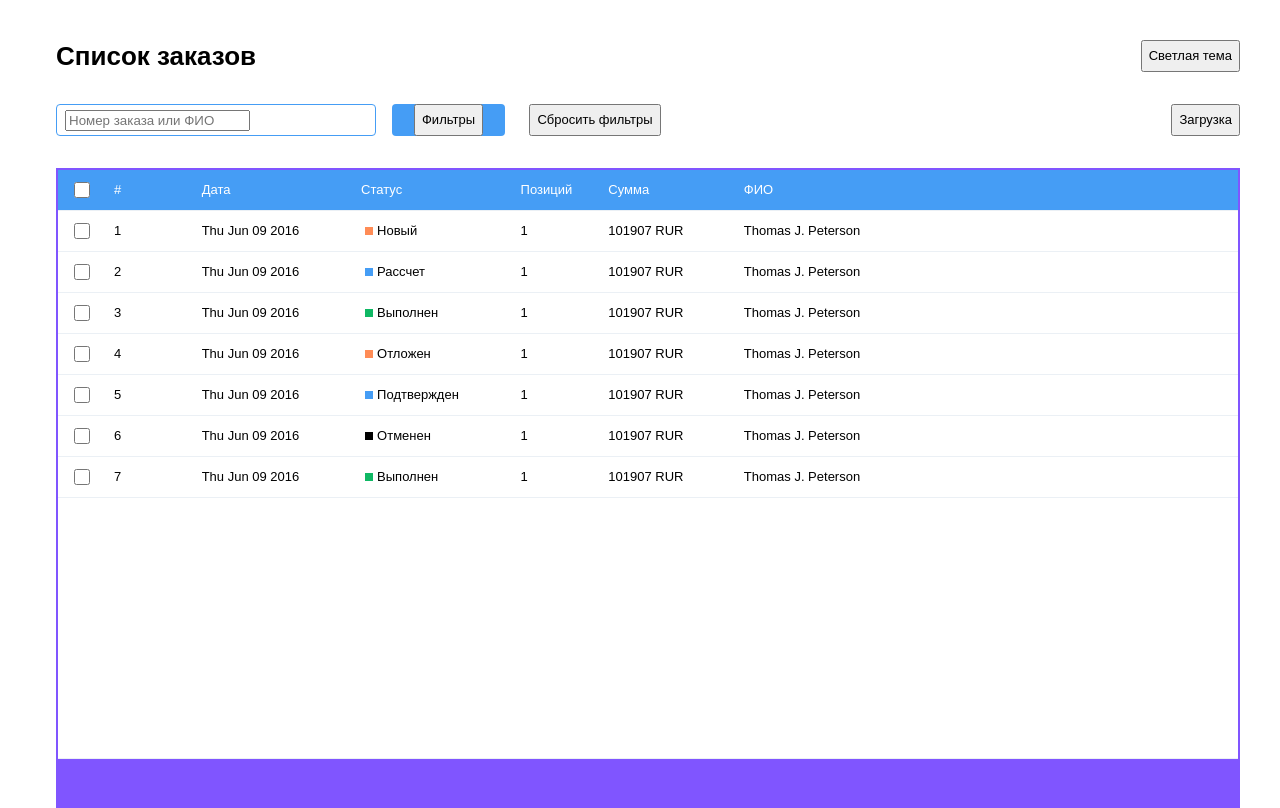
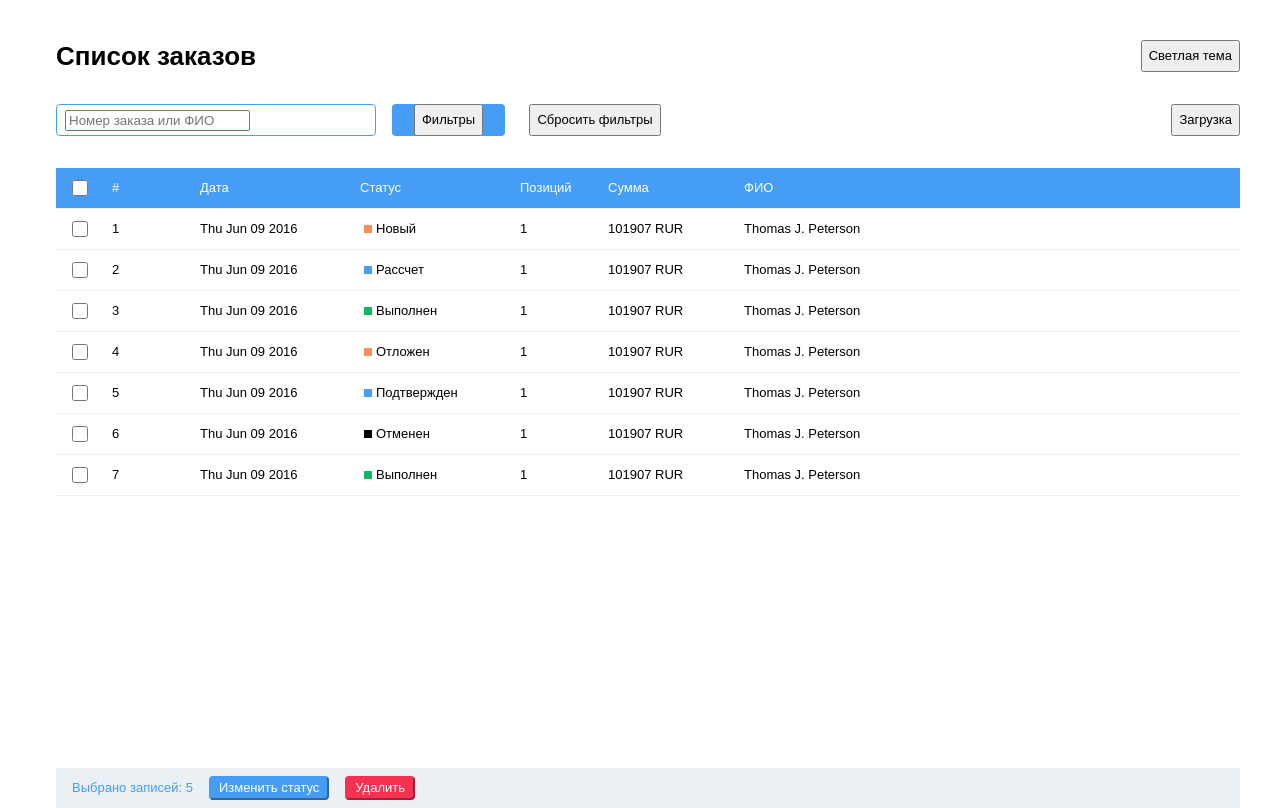
Before and after one commit to StrixSeloputo/admin-panel, a React (Create React App) app: page / in a window 1280 px wide. Built offline with nearby package versions, Linux system fonts and the light colour scheme.

Commit message:
Сделана заготовка футера таблица (без пагинации) + стилизованны кнопки (через компонент)

```diff
--- a/src/components/common/Button.js
+++ b/src/components/common/Button.js
@@ -4,12 +4,12 @@ import Text from "./Text";
 import Icon from "./Icon";
 
 function Button(props) {
-    const {text, icon, style, onClick} = props;
+    const {text, icon, style, onClick, className} = props;
     const iconComponent = icon && <Icon icon={icon} />
     const textComponent = text && <Text text={text} />
     return (
         // <button className={"button"} style={{background: style.color}}>
-    <button onClick={onClick}>
+    <button onClick={onClick} className={className}>
         {iconComponent}
         {textComponent}
     </button>
--- a/src/components/control_panel/ControlPanel.css
+++ b/src/components/control_panel/ControlPanel.css
@@ -9,13 +9,13 @@
     /*margin-bottom: 16px;*/
 }
 
-.control-panel__item-group {
+.action-button {
     display: flex;
     flex-direction: row;
     align-items: flex-start;
 }
 
-.control-panel__extra-items {
+.extra-action {
 
 }
 
--- a/src/components/control_panel/ControlPanel.js
+++ b/src/components/control_panel/ControlPanel.js
@@ -16,12 +16,12 @@ class ControlPanel extends Component {
         return (
             <div style={{marginBottom: "32px"}}>
                 <div className="control-panel">
-                    <div className="control-panel__item-group">
+                    <div className="action-button">
                         <Searchbar/>
                         <FilterButton openFilter={this.openFilter} />
                         <ClearFilterButton/>
                     </div>
-                    <div className="control-panel__extra-items">
+                    <div className="extra-action">
                         <ReloadButton/>
                     </div>
                 </div>
--- /dev/null
+++ b/src/components/table/ChangeStatusButton.css
@@ -0,0 +1,12 @@
+button.change-status-button {
+    display: flex;
+    flex-direction: row;
+    align-items: center;
+    height: 24px;
+    color: var(--day-white);
+    background: var(--status-blue);
+    border-color: var(--status-blue);
+    border-radius: 4px;
+    padding: 4px 8px;
+    margin-right: 16px;
+}
--- /dev/null
+++ b/src/components/table/ChangeStatusButton.js
@@ -0,0 +1,10 @@
+import React from "react";
+import Button from "../common/Button";
+import './ChangeStatusButton.css'
+
+export default function ChangeStatusButton() {
+    return (
+        <Button className="change-status-button"
+                text="Изменить статус"/>
+    )
+}
--- /dev/null
+++ b/src/components/table/DeleteButton.css
@@ -0,0 +1,12 @@
+button.delete-button {
+    display: flex;
+    flex-direction: row;
+    align-items: center;
+    height: 24px;
+    color: var(--day-white);
+    background: var(--status-red);
+    border-color: var(--status-red);
+    border-radius: 4px;
+    padding: 4px 8px;
+    margin-right: 16px;
+}
--- /dev/null
+++ b/src/components/table/DeleteButton.js
@@ -0,0 +1,10 @@
+import React from "react";
+import Button from "../common/Button";
+import './DeleteButton.css';
+
+export default function DeleteButton() {
+    return (
+        <Button className="delete-button"
+                text="Удалить" />
+    )
+}
--- /dev/null
+++ b/src/components/table/RowCounter.css
@@ -0,0 +1,7 @@
+.row-counter {
+    display: flex;
+    align-items: center;
+    margin-right: 16px;
+    height: 24px;
+    color: var(--status-blue);
+}
--- /dev/null
+++ b/src/components/table/RowCounter.js
@@ -0,0 +1,11 @@
+import React from "react";
+import './RowCounter.css'
+import Text from "../common/Text";
+
+export default function RowCounter() {
+    return (
+        <div className="row-counter">
+            <Text text={"Выбрано записей: 5"} />
+        </div>
+    )
+}
--- a/src/components/table/Table.css
+++ b/src/components/table/Table.css
@@ -3,10 +3,7 @@
 .table__wrapper {
     display: flex;
     flex-direction: column;
-
-    border: var(--border-width) solid var(--middle-purple-color);
     box-sizing: border-box;
-
     flex-grow: 1;
 }
 
@@ -37,14 +34,7 @@
     align-items: flex-start;
     align-content: center;
     padding: 0 8px;
-
     border-bottom: 1px solid var(--day-white-blue);
-}
-
-.table__footer {
-    height: var(--height-large);
-    background: var(--middle-purple-color);
-    align-self: stretch;
 }
 
 .table__cell {
--- /dev/null
+++ b/src/components/table/TableFooter.css
@@ -0,0 +1,19 @@
+.table-footer {
+    display: flex;
+    flex-direction: row;
+    justify-content: space-between;
+    align-items: center;
+    padding: 8px 16px;
+
+    background: var(--day-white-blue);
+}
+
+.action-button {
+    display: flex;
+    flex-direction: row;
+    align-items: center;
+}
+
+.extra-action {
+
+}
--- a/src/components/table/TableFooter.js
+++ b/src/components/table/TableFooter.js
@@ -1,11 +1,17 @@
 import React from "react";
-import './Table.css';
+import './TableFooter.css';
+import RowCounter from "./RowCounter";
+import ChangeStatusButton from "./ChangeStatusButton";
+import DeleteButton from "./DeleteButton";
 
 function TableFooter() {
     return (
-        <div className="table__footer">
-            {/* todo */}
-            <div className="table__row"/>
+        <div className="table-footer">
+            <div className="action-button">
+                <RowCounter />
+                <ChangeStatusButton />
+                <DeleteButton />
+            </div>
         </div>
     )
 }
```
